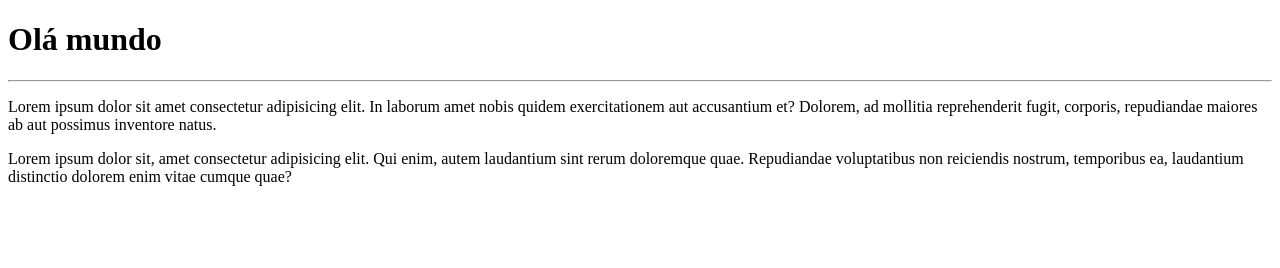
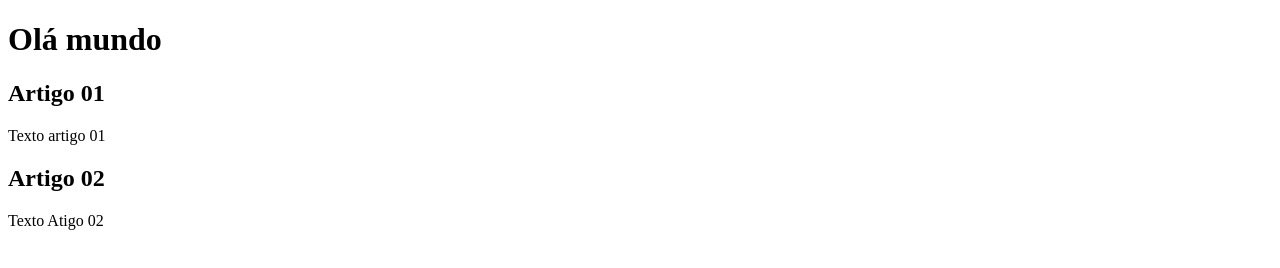
Before and after one commit to isabel19173/Ol-_mundo, a plain HTML site: page site-exemplo/index.html in a window 1280 px wide. Drawn offline with Linux system fonts and the light colour scheme.

Commit message:
add index

```diff
--- a/site-exemplo/index.html
+++ b/site-exemplo/index.html
@@ -6,12 +6,19 @@
     <title> Meu primeiro site em repositório</title>
 </head>
 <body>
-    <h1> Olá mundo</h1>
-    <hr>
-    <p>Lorem ipsum dolor sit amet consectetur adipisicing elit. In laborum amet nobis quidem exercitationem aut accusantium et?
-        Dolorem, ad mollitia reprehenderit fugit, corporis, repudiandae maiores ab aut possimus inventore natus. </p>
-    <p> Lorem ipsum dolor sit, amet consectetur adipisicing elit. Qui enim, autem laudantium sint rerum doloremque quae.
-        Repudiandae voluptatibus non reiciendis nostrum, temporibus ea, laudantium distinctio dolorem enim vitae cumque quae?
-    </p>
+    <main>
+        <header>
+             <h1> Olá mundo</h1>
+        </header>
+        <article>
+            <h2>Artigo 01</h2>
+            <p>Texto artigo 01</p>
+        </article>
+        <article>
+            <h2>Artigo 02</h2>
+            <p>Texto Atigo 02</p>
+        </article>
+    </main>
+
 </body>
 </html>
```
